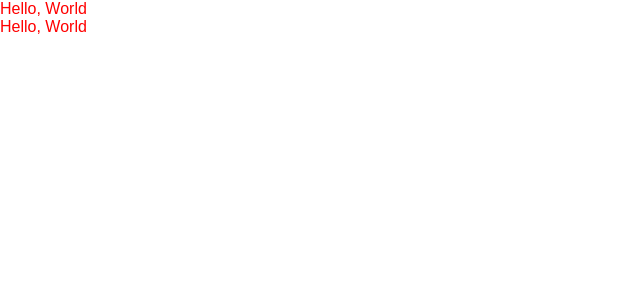
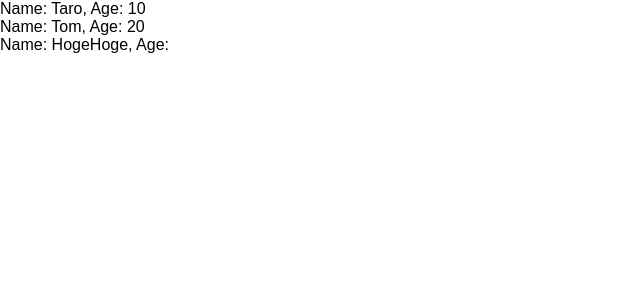
Before and after one commit to tama1105/udemy-react-redux-crud-application, a React (Create React App) app: page / in a window 1280 px wide. Shown: the top 300 px of the page, without its empty margins (0-640 px from the left). Built offline with nearby package versions, Linux system fonts and the light colour scheme.

Commit message:
prop-types

```diff
--- a/src/App.js
+++ b/src/App.js
@@ -1,21 +1,49 @@
 import React, { Component } from 'react';
+import PropTypes from 'prop-types';
 
-class App extends Component {
-  render() {
-    const style = {
-      color: "red"
-    }
-    return (
-      <React.Fragment>
-        <div style={style}>
-          Hello, World
-        </div>
-       <div style={style}>
-         Hello, World
-       </div>
-      </React.Fragment>
-    );
-  }
+// class App extends Component {
+//   render() {
+//     const style = {
+//       color: "red"
+//     }
+//     return (
+//       <React.Fragment>
+//         <div style={style}>
+//           Hello, World
+//         </div>
+//        <div style={style}>
+//          Hello, World
+//        </div>
+//       </React.Fragment>
+//     );
+//   }
+// }
+
+const App = () => {
+  const profiles = [
+    { name: "Taro", age: 10 },
+    { name: "Tom", age: 20 },
+    { name: "HogeHoge"}
+  ]
+  return(
+    <div>
+      {
+        profiles.map((p, i) => {
+          return <User name={p.name} age={p.age} key={i}></User>
+        })
+      }
+    </div>
+  )
+}
+
+const User = (props) => {
+  return <div>Name: {props.name}, Age: {props.age}</div>
+}
+
+User.propTypes = {//型チェックできる
+  name: PropTypes.string,
+  // age: PropTypes.number//ageを記述してないことに対するエラーは表示されない
+  age: PropTypes.number.isRequired//ageは必須になる
 }
 
 export default App;
```
